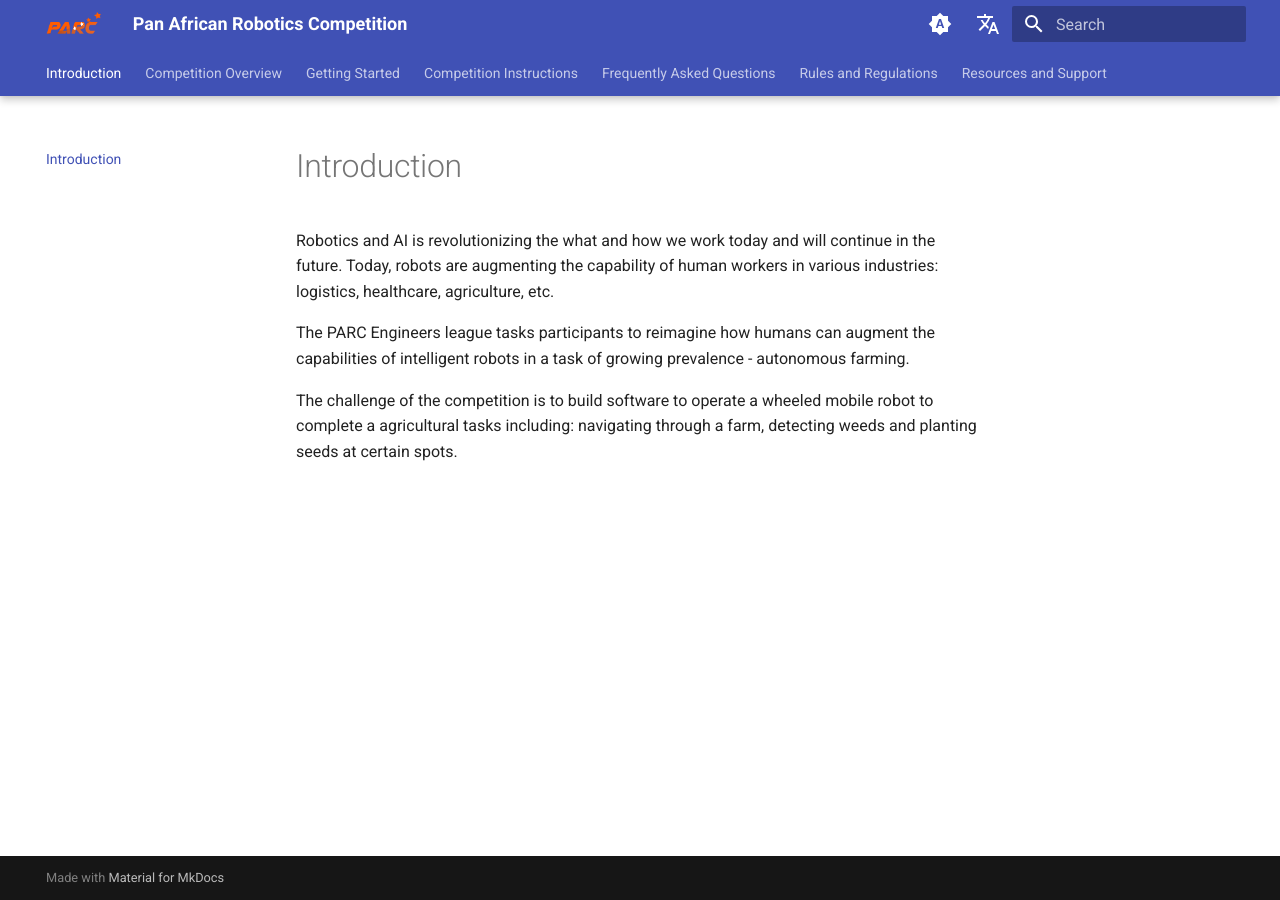
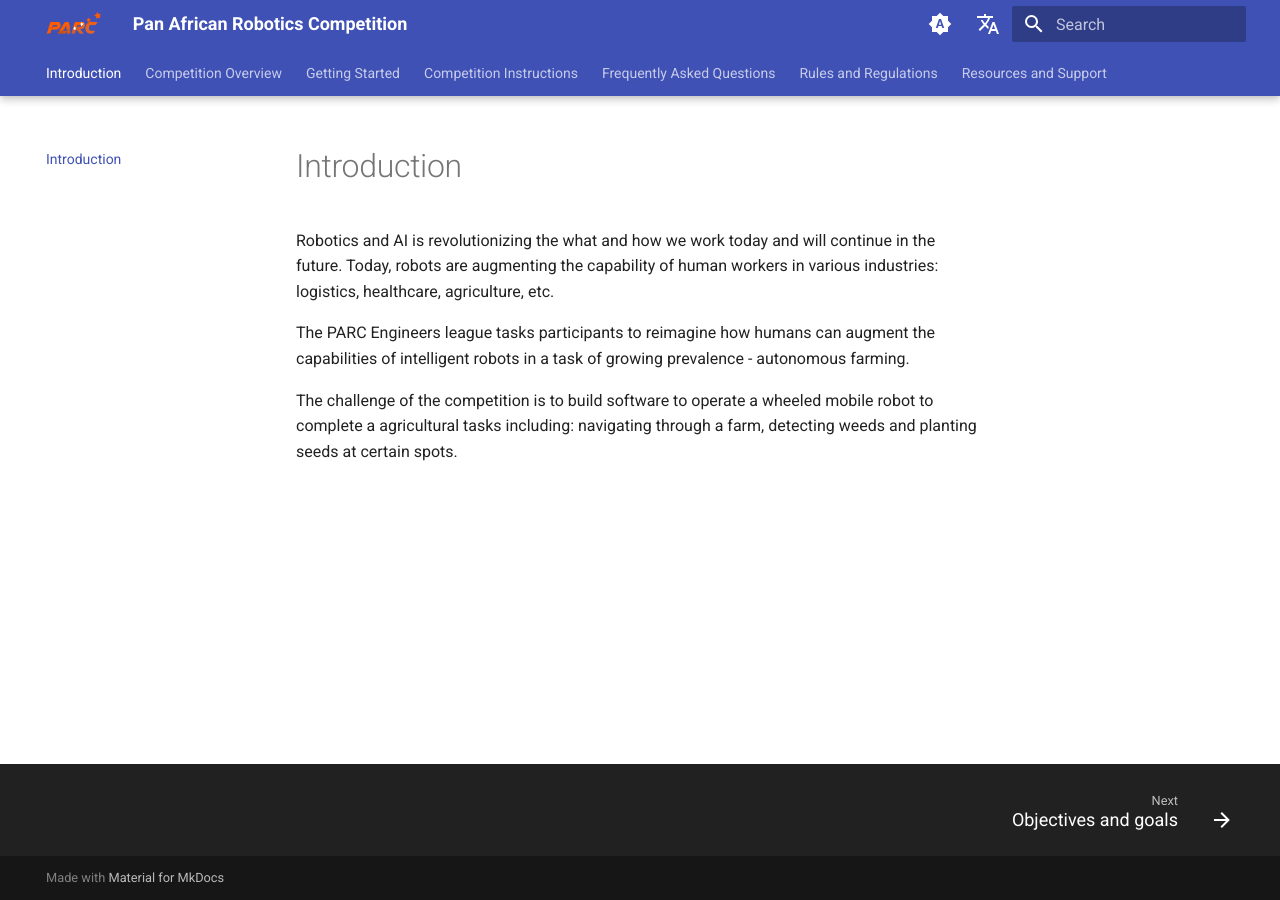
Before and after one commit to PARC-Robotics/documentation-2023, an MkDocs documentation site: the page built from docs/index.md, in a window 1280 px wide. Built offline with MkDocs 1.6.1 and Material for MkDocs 9.7.7, drawn with Linux system fonts in a browser that asks for light colours; comment, search, counter and statistics services are not loaded.

Commit message:
Enabled footer navigations

```diff
--- a/mkdocs.yml
+++ b/mkdocs.yml
@@ -13,6 +13,7 @@ theme:
     - navigation.top
     - navigation.tabs
     - navigation.tabs.sticky
+    - navigation.footer
   name: material
   palette:
     # Palette toggle for automatic mode
@@ -71,7 +72,7 @@ markdown_extensions:
         format: !!python/name:pymdownx.superfences.fence_code_format ''
   - pymdownx.tabbed:
       alternate_style: true
-  # - md_in_html
+  - md_in_html
   # - content.code.copy
   # - content.tabs.link
 nav:
```
